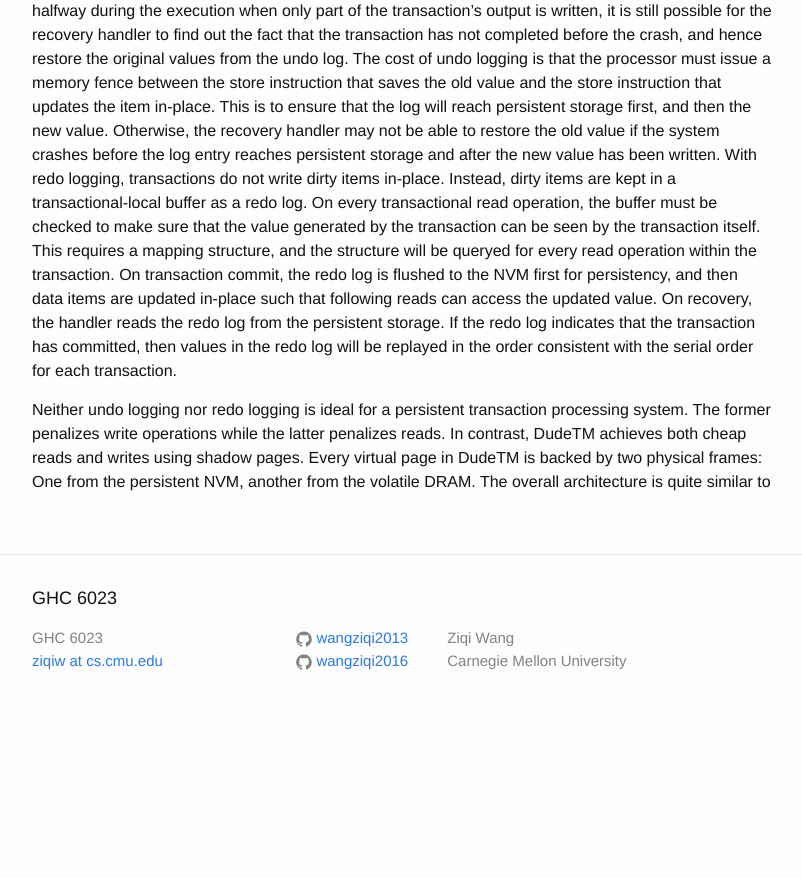
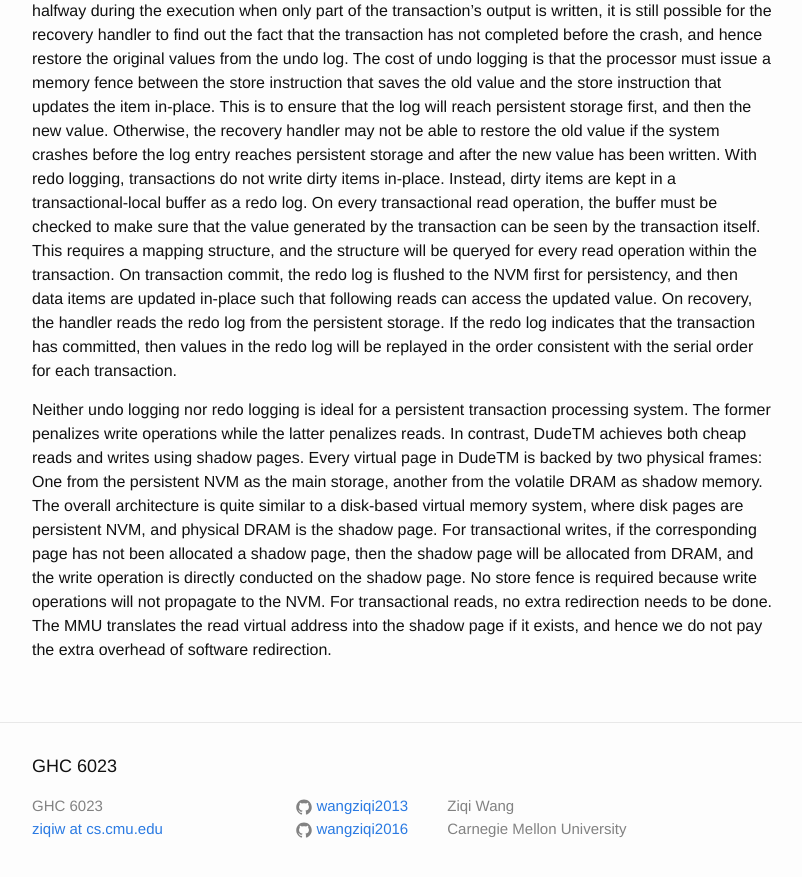
Before and after one commit to wangziqi2013/wangziqi2013.github.io, a Jekyll site: the page built from _posts/2019-01-10-dudetm.markdown, in a window 1280 px wide and 900 px high, scrolled down 820 px. Shown: the top 877 px of the window, without its empty margins (238-1040 px from the left). Built offline with Jekyll 4.4.1, drawn with Linux system fonts in a browser that asks for light colours; before the commit the page ends 1552 px from its top, so only the background shows below that.

Commit message:
Adding read and write

```diff
--- a/_posts/2019-01-10-dudetm.markdown
+++ b/_posts/2019-01-10-dudetm.markdown
@@ -42,5 +42,10 @@ values in the redo log will be replayed in the order consistent with the serial
 
 Neither undo logging nor redo logging is ideal for a persistent transaction processing system. The former penalizes write
 operations while the latter penalizes reads. In contrast, DudeTM achieves both cheap reads and writes using shadow pages.
-Every virtual page in DudeTM is backed by two physical frames: One from the persistent NVM, another from the volatile DRAM.
-The overall architecture is quite similar to
+Every virtual page in DudeTM is backed by two physical frames: One from the persistent NVM as the main storage, another
+from the volatile DRAM as shadow memory. The overall architecture is quite similar to a disk-based virtual memory system,
+where disk pages are persistent NVM, and physical DRAM is the shadow page. For transactional writes, if the corresponding
+page has not been allocated a shadow page, then the shadow page will be allocated from DRAM, and the write operation
+is directly conducted on the shadow page. No store fence is required because write operations will not propagate to
+the NVM. For transactional reads, no extra redirection needs to be done. The MMU translates the read virtual address
+into the shadow page if it exists, and hence we do not pay the extra overhead of software redirection.
```
